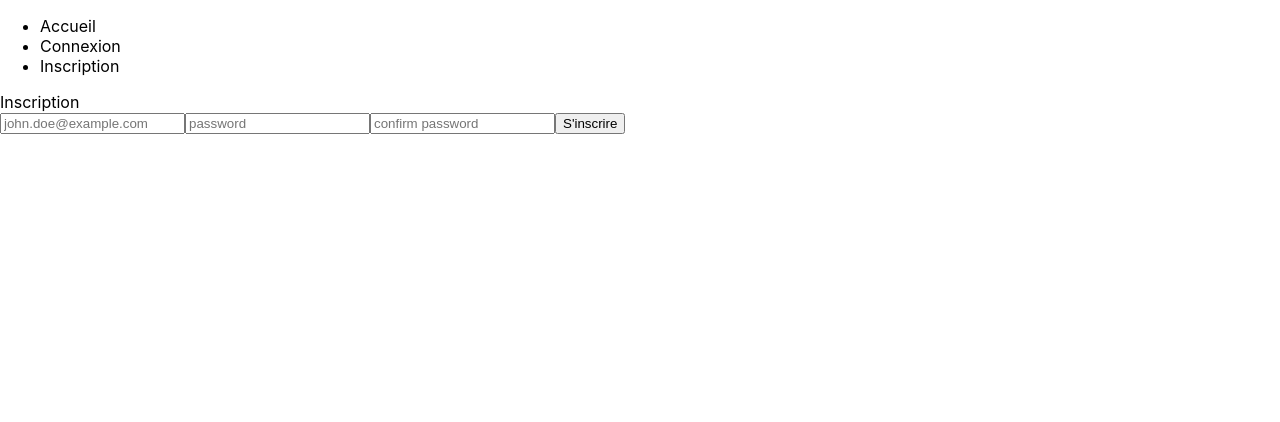
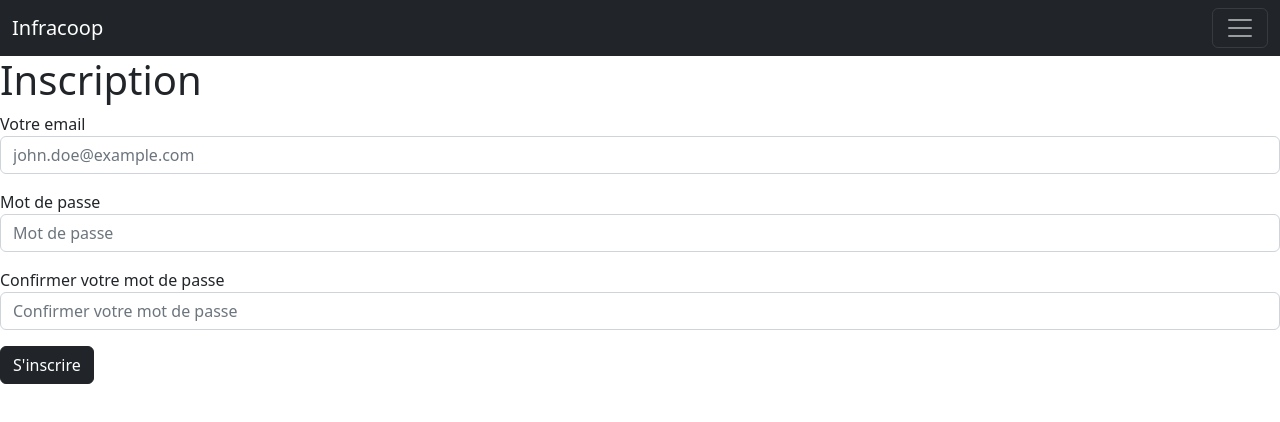
Before and after one commit to fabien5525/front-infracoop, a Next.js app: page /inscription in a window 1280 px wide. Shown: the top 422 px of the page. Built offline with nearby package versions, Linux system fonts and the light colour scheme.

Commit message:
Ajout de design page inscription/connexion et navbar

```diff
--- a/pages/_app.js
+++ b/pages/_app.js
@@ -1,38 +1,78 @@
-import '../styles/globals.css'
-import Link from 'next/link'
-
+import "../styles/globals.css";
+import Link from "next/link";
 
 const Header = () => {
   return (
-    <div className="header">
-      <ul>
-        <li>
+    <>
+      <nav class="navbar navbar-dark bg-dark">
+        <div class="container-fluid">
+          <a class="navbar-brand" href="/">
+            Infracoop
+          </a>
+          <button
+            class="navbar-toggler"
+            type="button"
+            data-bs-toggle="collapse"
+            data-bs-target="#navbarSupportedContent"
+            aria-controls="navbarSupportedContent"
+            aria-expanded="false"
+            aria-label="Toggle navigation"
+          >
+            <span class="navbar-toggler-icon"></span>
+          </button>
+          <div class="collapse navbar-collapse" id="navbarSupportedContent">
+            <ul class="navbar-nav me-auto mb-2 mb-lg-0">
+              <li class="nav-item">
                 <Link href="/">
-            <a>Accueil</a>
+                  <a class="nav-link">Accueil</a>
                 </Link>
               </li>
-        <li>
+              <li class="nav-item">
                 <Link href="/connexion">
-            <a>Connexion</a>
+                  <a class="nav-link">Connexion</a>
                 </Link>
               </li>
-        <li>
+              <li class="nav-item">
                 <Link href="/inscription">
-            <a>Inscription</a>
+                  <a class="nav-link">Inscription</a>
+                </Link>
+              </li>
+              <li class="nav-item">
+                <Link href="/liste">
+                  <a class="nav-link">Liste de véhicules</a>
                 </Link>
               </li>
             </ul>
           </div>
+        </div>
+      </nav>
+    </>
   );
+};
 
+function MyApp({ Component, pageProps }) {
+  return (
+    <>
+      <link
+        href="https://cdn.jsdelivr.net/npm/bootstrap@5.2.0/dist/css/bootstrap.min.css"
+        rel="stylesheet"
+        integrity="sha384-gH2yIJqKdNHPEq0n4Mqa/HGKIhSkIHeL5AyhkYV8i59U5AR6csBvApHHNl/vI1Bx"
+        crossorigin="anonymous"
+      ></link>
+      <Header></Header>
+      <Component {...pageProps} />
+      <script
+        src="https://cdn.jsdelivr.net/npm/@popperjs/core@2.11.5/dist/umd/popper.min.js"
+        integrity="sha384-Xe+8cL9oJa6tN/veChSP7q+mnSPaj5Bcu9mPX5F5xIGE0DVittaqT5lorf0EI7Vk"
+        crossorigin="anonymous"
+      ></script>
+      <script
+        src="https://cdn.jsdelivr.net/npm/bootstrap@5.2.0/dist/js/bootstrap.min.js"
+        integrity="sha384-ODmDIVzN+pFdexxHEHFBQH3/9/vQ9uori45z4JjnFsRydbmQbmL5t1tQ0culUzyK"
+        crossorigin="anonymous"
+      ></script>
+    </>
+  );
 }
 
-function MyApp({ Component, pageProps }) {
-
-  return <>
-    <Header></Header>
-    <Component {...pageProps} />
-  </>
-}
-
-export default MyApp
+export default MyApp;
--- a/pages/inscription/index.jsx
+++ b/pages/inscription/index.jsx
@@ -27,31 +27,44 @@ const Inscritpion = () => {
 
   return (
     <>
-      Inscription {email} {password} {passwordConfirm}
-      <div>
+      <h1>Inscription</h1>
+      <div class="Inscription">
+        <label htmlFor="">Votre email</label>
+      <div class="input-group mb-3">
         <input
           type="email"
+          class="form-control"
           placeholder="john.doe@example.com"
           onChange={(e) => {
             setEmail(e.currentTarget.value);
           }}
         />
+        </div>
+        <label htmlFor="">Mot de passe</label>
+        <div class="input-group mb-3">
           <input
             type="password"
-          placeholder="password"
+            class="form-control"
+            placeholder="Mot de passe"
             onChange={(e) => {
               setPassword(e.currentTarget.value);
             }}
           />
+        </div>
+        <label htmlFor="">Confirmer votre mot de passe</label>
+        <div class="input-group mb-3">
         <input
           type="password"
-          placeholder="confirm password"
+          class="form-control"
+          placeholder="Confirmer votre mot de passe"
           onChange={(e) => {
             setPasswordConfirm(e.currentTarget.value);
           }}
         />
+        </div>
         <input
           type="submit"
+          class="btn btn-dark"
           value="S'inscrire"
           onClick={(e) => handleSubmit(e)}
         />
--- a/styles/globals.css
+++ b/styles/globals.css
@@ -15,12 +15,16 @@ a {
   box-sizing: border-box;
 }
 
+.connexion{
+  text-align: center;
+}
+
 @media (prefers-color-scheme: dark) {
   html {
     color-scheme: dark;
   }
   body {
-    color: white;
-    background: black;
+    color: black;
+    background: white;
   }
 }
```
Also changed, not shown: pages/connexion/index.jsx (+47 -3 lines), pages/index.js (+26 -23 lines). Lines whose indentation alone changed are shown as unchanged.
